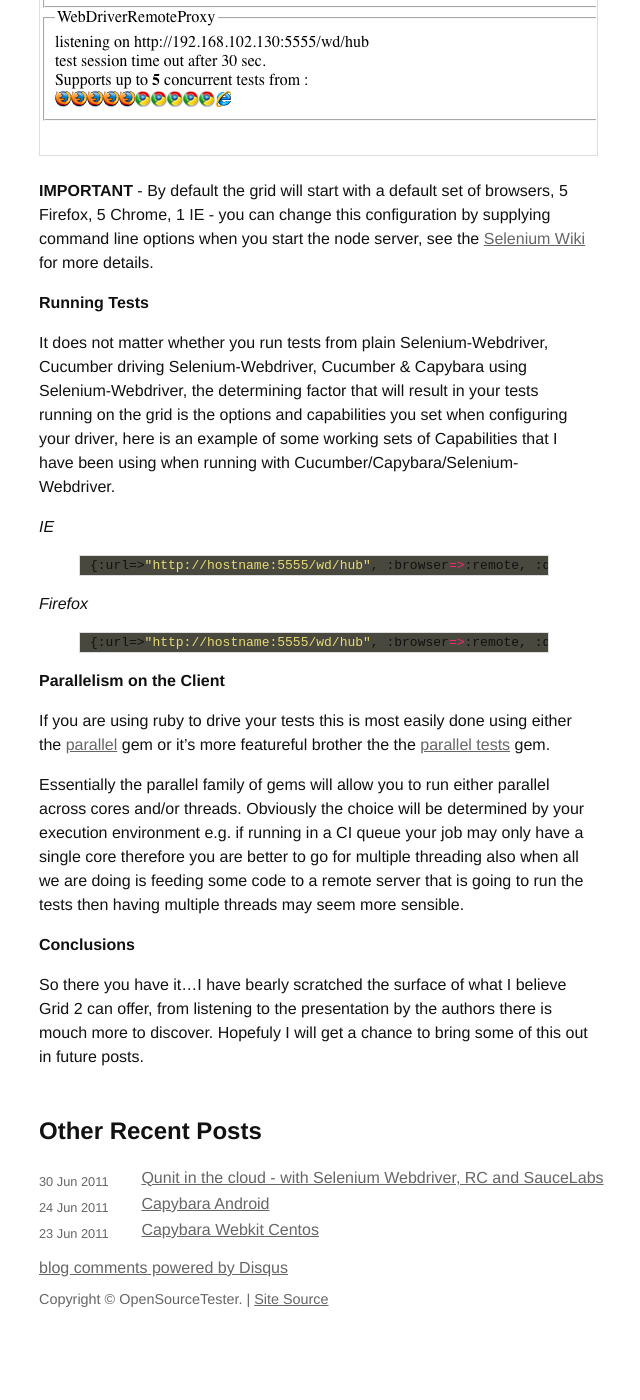
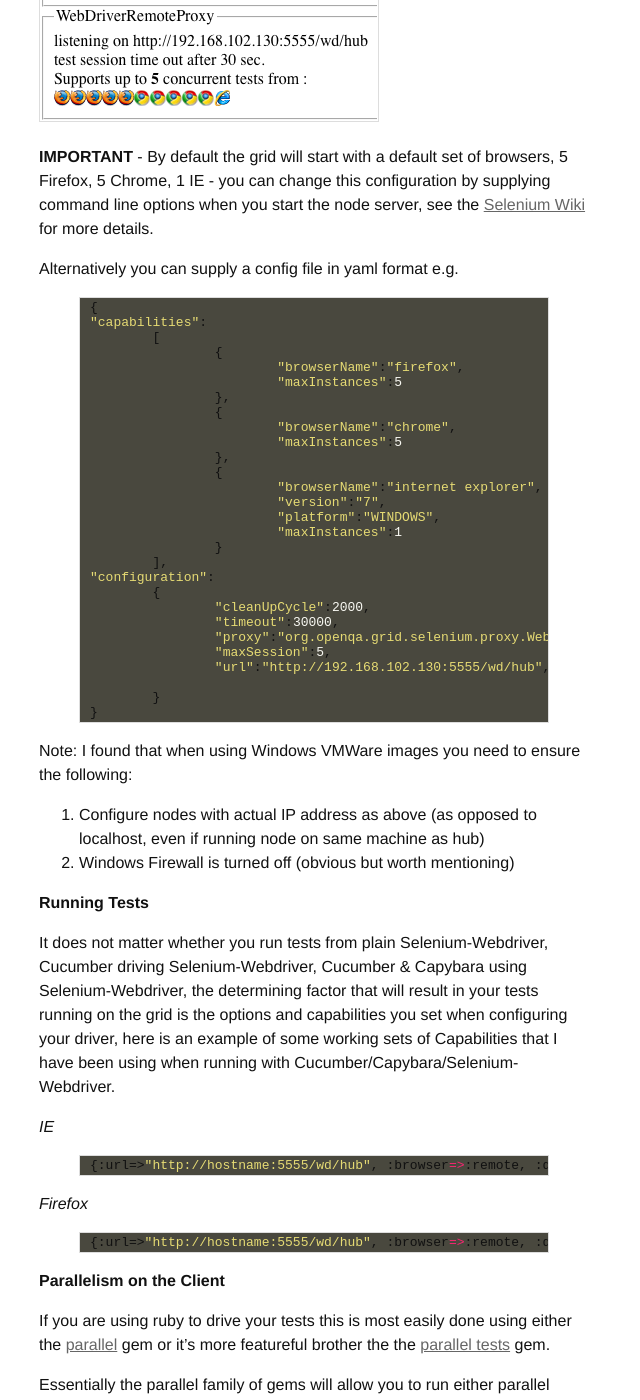
Before and after one commit to mcrmfc/mcrmfc.github.com, a Jekyll site: the page built from _posts/2011-07-06-selenium-grid-2.markdown, in a window 1280 px wide and 1400 px high, scrolled down 1797 px. Shown: the whole window, without its empty margins (166-806 px from the left). Built offline with Jekyll 4.4.1, drawn with Linux system fonts in a browser that asks for light colours; comment, search, counter and statistics services are not loaded; before the commit the page ends 3118 px from its top, so only the background shows below that.

Commit message:
updates to post

```diff
--- a/_posts/2011-07-06-selenium-grid-2.markdown
+++ b/_posts/2011-07-06-selenium-grid-2.markdown
@@ -54,6 +54,43 @@
 
 **IMPORTANT** - By default the grid will start with a default set of browsers, 5 Firefox, 5 Chrome, 1 IE - you can change this configuration by supplying command line options when you start the node server, see the [Selenium Wiki](http://code.google.com/p/selenium/wiki/Grid2) for more details.
 
+Alternatively you can supply a config file in yaml format e.g.
+
+{% highlight yaml %}
+{
+"capabilities":
+        [
+                {
+                        "browserName":"firefox",
+                        "maxInstances":5
+                },
+                {
+                        "browserName":"chrome",
+                        "maxInstances":5
+                },
+                {
+                        "browserName":"internet explorer",
+                        "version":"7",
+                        "platform":"WINDOWS",
+                        "maxInstances":1
+                }
+        ],
+"configuration":
+        {
+                "cleanUpCycle":2000,
+                "timeout":30000,
+                "proxy":"org.openqa.grid.selenium.proxy.WebDriverRemoteProxy",
+                "maxSession":5,
+                "url":"http://192.168.102.130:5555/wd/hub",
+
+        }
+}
+{% endhighlight %}
+
+Note: I found that when using Windows VMWare images you need to ensure the following:
+
+1. Configure nodes with actual IP address as above (as opposed to localhost, even if running node on same machine as hub)
+2. Windows Firewall is turned off (obvious but worth mentioning)
 
 **Running Tests**
 
```
Also changed, not shown: images/grid_2_console.png.
